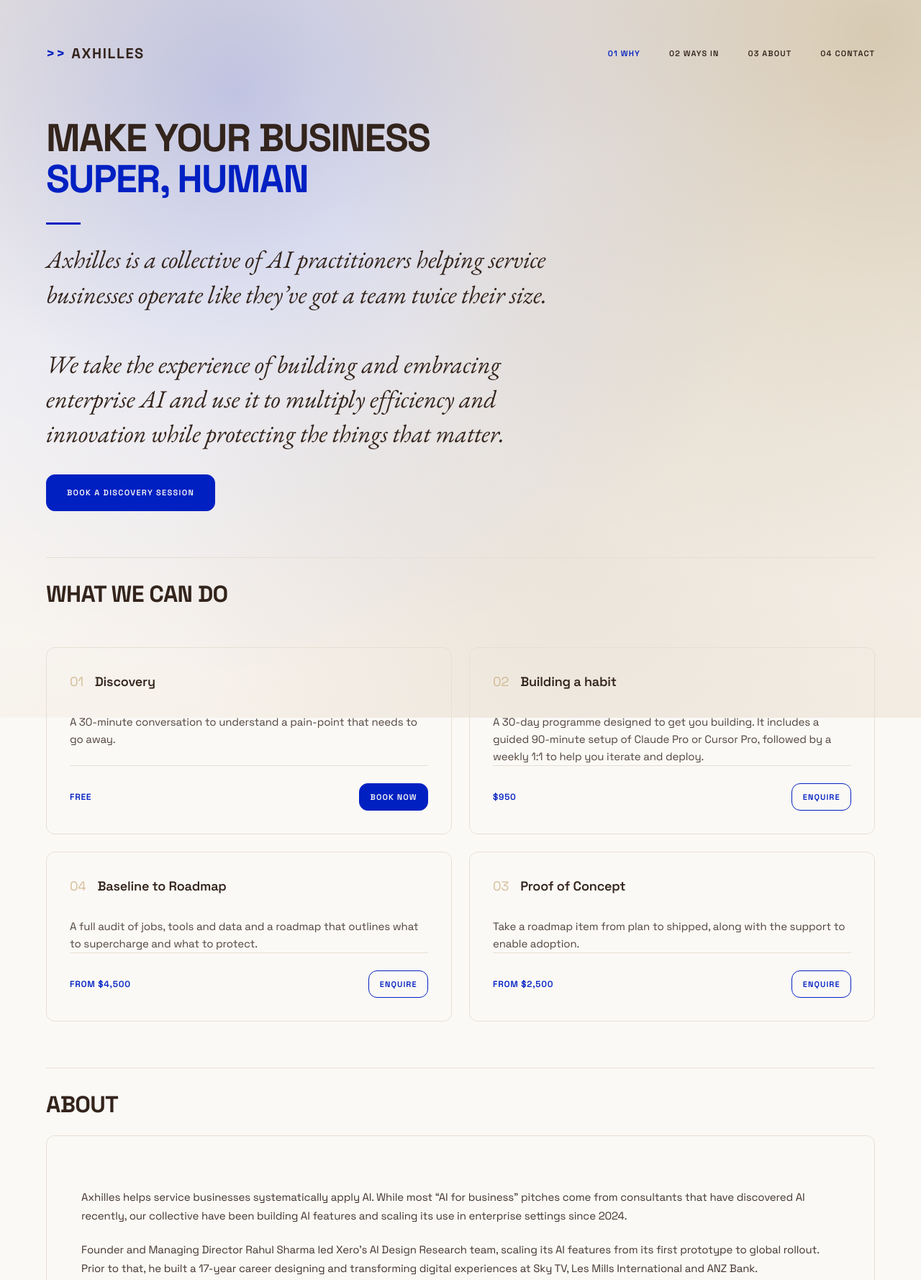
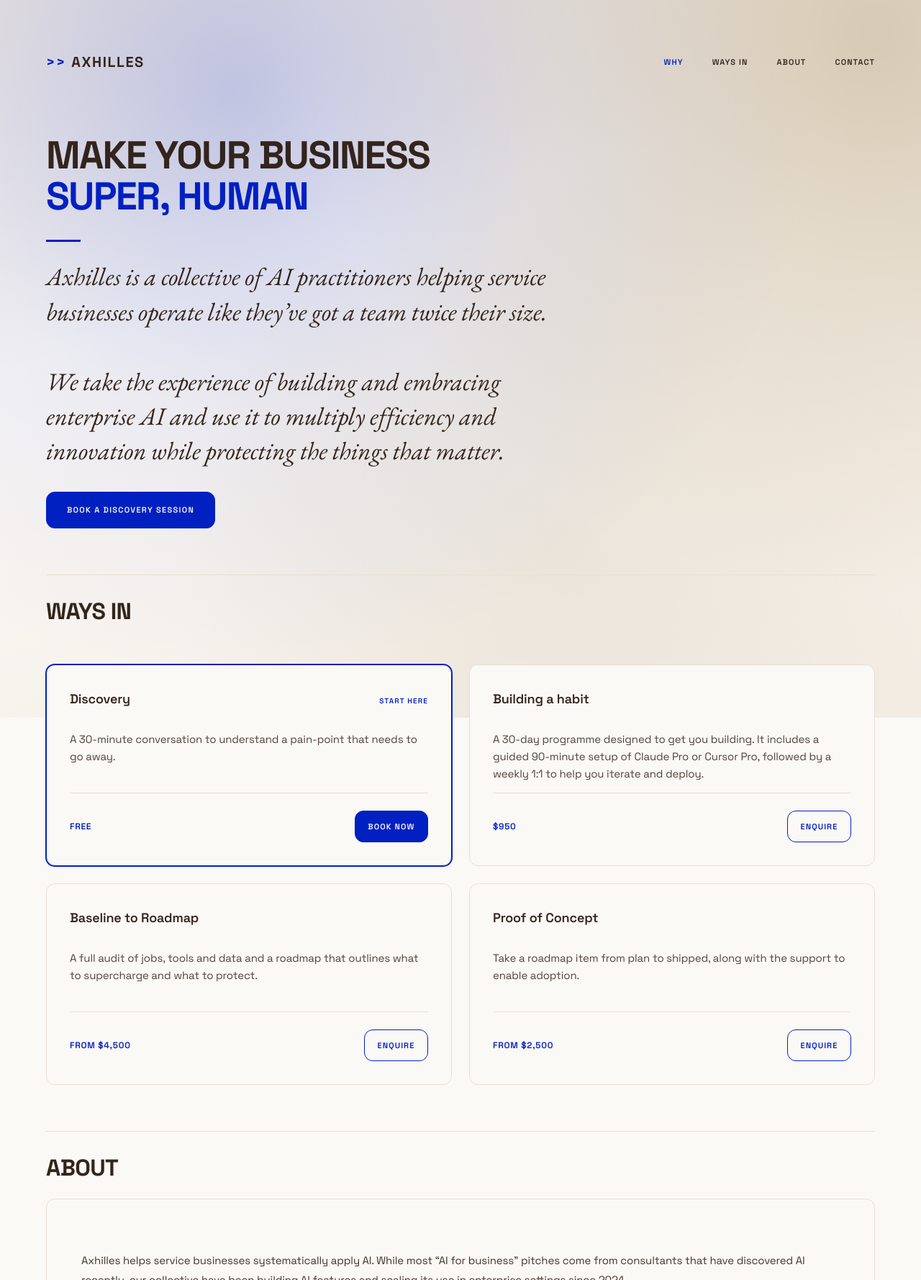
Before and after one commit to rsharmanz-web/axhilles, a plain HTML site: page index.html in a window 1280 px wide. Shown: the top 1778 px of the page at 72% size. Drawn offline with nearby package versions, Linux system fonts and the light colour scheme.

Commit message:
Polish Ways in UX and refresh About copy.
Remove offer numbering, route all booking CTAs to Calendly, and tighten mobile/nav affordances.

Co-authored-by: Cursor <cursoragent@cursor.com>

```diff
--- a/index.html
+++ b/index.html
@@ -17,10 +17,10 @@
   <nav class="topbar">
     <a href="#top" class="logo-mark">axhilles</a>
     <div class="links">
-      <a class="nav-link" href="#why">01 why</a>
-      <a class="nav-link" href="#ways-in">02 ways in</a>
-      <a class="nav-link" href="#about">03 about</a>
-      <a class="nav-link" href="#contact">04 contact</a>
+      <a class="nav-link" href="#why">Why</a>
+      <a class="nav-link" href="#ways-in">Ways in</a>
+      <a class="nav-link" href="#about">About</a>
+      <a class="nav-link" href="#contact">Contact</a>
     </div>
     <button class="nav-toggle" aria-label="Toggle menu" aria-expanded="false">
       <span></span><span></span><span></span>
@@ -41,14 +41,14 @@
 
     <section id="ways-in" class="grid-container">
       <div class="col-span-12">
-        <h2 class="section-title">What we can do</h2>
+        <h2 class="section-title">Ways in</h2>
       </div>
 
       <div class="col-span-12 ways-grid">
-        <article class="schematic-box way-card way-1">
+        <article class="schematic-box way-card way-card-featured way-1">
           <div class="way-header">
-            <p class="mono-num">01</p>
             <h3>Discovery</h3>
+            <span class="way-kicker">Start here</span>
           </div>
           <p class="body-copy">A 30-minute conversation to understand a pain-point that needs to go away.</p>
           <div class="way-meta">
@@ -59,37 +59,34 @@
 
         <article class="schematic-box way-card way-2">
           <div class="way-header">
-            <p class="mono-num">02</p>
             <h3>Building a habit</h3>
           </div>
           <p class="body-copy">A 30-day programme designed to get you building. It includes a guided 90-minute setup of Claude Pro or Cursor Pro, followed by a weekly 1:1 to help you iterate and deploy.</p>
           <div class="way-meta">
             <span class="way-price">$950</span>
-            <a class="way-cta way-cta-secondary" href="mailto:hello@axhilles.com?subject=Enquire%20%E2%80%94%20Building%20a%20habit">Enquire</a>
+            <a class="way-cta way-cta-secondary" data-booking href="https://calendly.com/r-sharma-nz/30min">Enquire</a>
           </div>
         </article>
 
         <article class="schematic-box way-card way-3">
           <div class="way-header">
-            <p class="mono-num">03</p>
             <h3>Proof of Concept</h3>
           </div>
           <p class="body-copy">Take a roadmap item from plan to shipped, along with the support to enable adoption.</p>
           <div class="way-meta">
             <span class="way-price">From $2,500</span>
-            <a class="way-cta way-cta-secondary" href="mailto:hello@axhilles.com?subject=Enquire%20%E2%80%94%20Proof%20of%20Concept">Enquire</a>
+            <a class="way-cta way-cta-secondary" data-booking href="https://calendly.com/r-sharma-nz/30min">Enquire</a>
           </div>
         </article>
 
         <article class="schematic-box way-card way-4">
           <div class="way-header">
-            <p class="mono-num">04</p>
             <h3>Baseline to Roadmap</h3>
           </div>
           <p class="body-copy">A full audit of jobs, tools and data and a roadmap that outlines what to supercharge and what to protect.</p>
           <div class="way-meta">
             <span class="way-price">From $4,500</span>
-            <a class="way-cta way-cta-secondary" href="mailto:hello@axhilles.com?subject=Enquire%20%E2%80%94%20Baseline%20to%20Roadmap">Enquire</a>
+            <a class="way-cta way-cta-secondary" data-booking href="https://calendly.com/r-sharma-nz/30min">Enquire</a>
           </div>
         </article>
       </div>
@@ -103,10 +100,10 @@
             Axhilles helps service businesses systematically apply AI. While most &ldquo;AI for business&rdquo; pitches come from consultants that have discovered AI recently, our collective have been building AI features and scaling its use in enterprise settings since 2024.
           </p>
           <p class="body-copy">
-            Founder and Managing Director Rahul Sharma led Xero&rsquo;s AI Design Research team, scaling its AI features from its first prototype to global rollout. Prior to that, he built a 17-year career designing and transforming digital experiences at Sky TV, Les Mills International and ANZ Bank.
+            Founder and Managing Director Rahul Sharma led Xero&rsquo;s AI Design Research team, scaling its AI features from its first prototype to global rollout. This included working with small business owners and accounting practices to understand how to bring these tools into their workflows. Prior to that, he built a 17-year career designing and transforming digital experiences at Sky TV, Les Mills International and ANZ Bank.
           </p>
           <p class="body-copy">
-            Drawing on that experience, and a network of trusted AI practitioners, Axhilles can share the hard-fought lessons that defined the success (and failure) of different experiments and initiatives. The result is thoughtful, enterprise-grade thinking, applied to help businesses operate like they&rsquo;ve got a team at least twice their size.
+            Drawing on these experiences, and a network of trusted AI practitioners, Axhilles can share the lessons that defined the success (and failure) of different initiatives. The result is thoughtful, enterprise-grade thinking, applied to help businesses operate like they&rsquo;ve got a team at least twice their size.
           </p>
         </div>
       </div>
--- a/styles.css
+++ b/styles.css
@@ -199,11 +199,23 @@ a.nav-link {
   color: var(--color-espresso);
   text-decoration: none;
   transition: color 0.2s ease;
+  min-height: 44px;
+  display: inline-flex;
+  align-items: center;
 }
 a.nav-link:hover { color: var(--color-cobalt); text-decoration: none; }
 a.nav-link.active {
   color: var(--color-cobalt);
   text-decoration: none;
+}
+
+a.nav-link:focus-visible,
+a.logo-mark:focus-visible,
+.btn-primary:focus-visible,
+.way-cta:focus-visible,
+.nav-toggle:focus-visible {
+  outline: 2px solid var(--color-cobalt);
+  outline-offset: 3px;
 }
 
 .schematic-box {
@@ -437,7 +449,10 @@ a.logo-mark::before {
 }
 
 .btn-primary {
-  display: inline-block;
+  display: inline-flex;
+  align-items: center;
+  justify-content: center;
+  min-height: 44px;
   background: var(--color-cobalt);
   border: 1px solid var(--color-cobalt);
   color: var(--color-alabaster);
@@ -470,7 +485,7 @@ a.logo-mark::before {
   margin: 0 0 1.5rem;
 }
 
-/* Ways in — 2×2 clockwise: 01 TL, 02 TR, 03 BR, 04 BL */
+/* Ways in — 2×2: Discovery TL, Habit TR, Baseline BL, PoC BR */
 .ways-grid {
   display: grid;
   grid-template-columns: 1fr 1fr;
@@ -478,6 +493,7 @@ a.logo-mark::before {
     "way1 way2"
     "way4 way3";
   gap: 1.5rem;
+  align-items: stretch;
 }
 
 .way-1 { grid-area: way1; }
@@ -488,11 +504,17 @@ a.logo-mark::before {
 .way-card {
   display: flex;
   flex-direction: column;
-  min-height: 100%;
+  min-height: 280px;
+  height: 100%;
   padding: 2rem;
+  background: var(--color-alabaster);
 }
 
-/* Hover animation */
+.way-card-featured {
+  border-color: var(--color-cobalt);
+  box-shadow: 0 0 0 1px var(--color-cobalt);
+}
+
 .way-card:hover {
   transform: translateY(-4px);
   box-shadow: 0 8px 24px rgba(0, 32, 194, 0.08);
@@ -500,27 +522,27 @@ a.logo-mark::before {
   border-color: var(--color-cobalt);
 }
 
-.way-card:hover .mono-num {
-  opacity: 1;
-  color: var(--color-cobalt);
-}
-
-.way-card .mono-num {
-  transition: all 0.3s cubic-bezier(0.4, 0, 0.2, 1);
+.way-card:active {
+  transform: translateY(-1px);
+  border-color: var(--color-cobalt);
 }
 
 .way-header {
   display: flex;
   align-items: baseline;
+  justify-content: space-between;
+  gap: 0.75rem;
   margin-bottom: 0.75rem;
 }
 
-.way-card .mono-num {
-  margin-right: 1rem;
-  font-size: 18px;
-  opacity: 0.7;
-  color: #C5A572;
-  margin-bottom: 0;
+.way-kicker {
+  font-family: var(--font-technical);
+  font-size: 10px;
+  font-weight: 600;
+  letter-spacing: 0.12em;
+  text-transform: uppercase;
+  color: var(--color-cobalt);
+  white-space: nowrap;
 }
 
 .way-card h3 {
@@ -534,6 +556,7 @@ a.logo-mark::before {
   line-height: 1.6;
   margin-top: 1rem;
   opacity: 0.85;
+  flex: 1;
 }
 
 #about .about-box .body-copy {
@@ -575,7 +598,11 @@ a.logo-mark::before {
   color: var(--color-alabaster);
   background: var(--color-cobalt);
   border: 1px solid var(--color-cobalt);
-  padding: 0.55rem 0.9rem;
+  padding: 0.75rem 1.1rem;
+  min-height: 44px;
+  display: inline-flex;
+  align-items: center;
+  justify-content: center;
   text-decoration: none;
   border-radius: var(--radius);
   transition: background 0.2s ease, border-color 0.2s ease, color 0.2s ease;
@@ -709,8 +736,8 @@ a.logo-mark::before {
   flex-direction: column;
   justify-content: center;
   gap: 5px;
-  width: 36px;
-  height: 36px;
+  width: 44px;
+  height: 44px;
   background: none;
   border: 1px solid var(--color-sand);
   border-radius: var(--radius);
@@ -745,13 +772,19 @@ a.logo-mark::before {
     left: 0;
     right: 0;
     flex-direction: column;
-    gap: 1rem;
+    gap: 0;
     background: var(--color-alabaster);
-    border-bottom: 1px solid var(--color-sand);
-    padding: 1.25rem 0 1.5rem;
+    border: 1px solid var(--color-sand);
+    border-radius: var(--radius);
+    box-shadow: 0 12px 32px rgba(51, 36, 28, 0.1);
+    padding: 0.5rem 0;
     z-index: 50;
   }
   nav.topbar .links.open { display: flex; }
+  nav.topbar .links .nav-link {
+    padding: 0.85rem 1.25rem;
+    min-height: 44px;
+  }
   .nav-toggle { display: flex; }
   .schematic-box { padding: 1.75rem; }
   .data-table td:nth-child(2) { width: auto; }
@@ -764,6 +797,9 @@ a.logo-mark::before {
       "way3"
       "way4";
   }
+  .way-card {
+    min-height: 0;
+  }
   .btn-primary,
   .way-cta {
     width: 100%;
```
